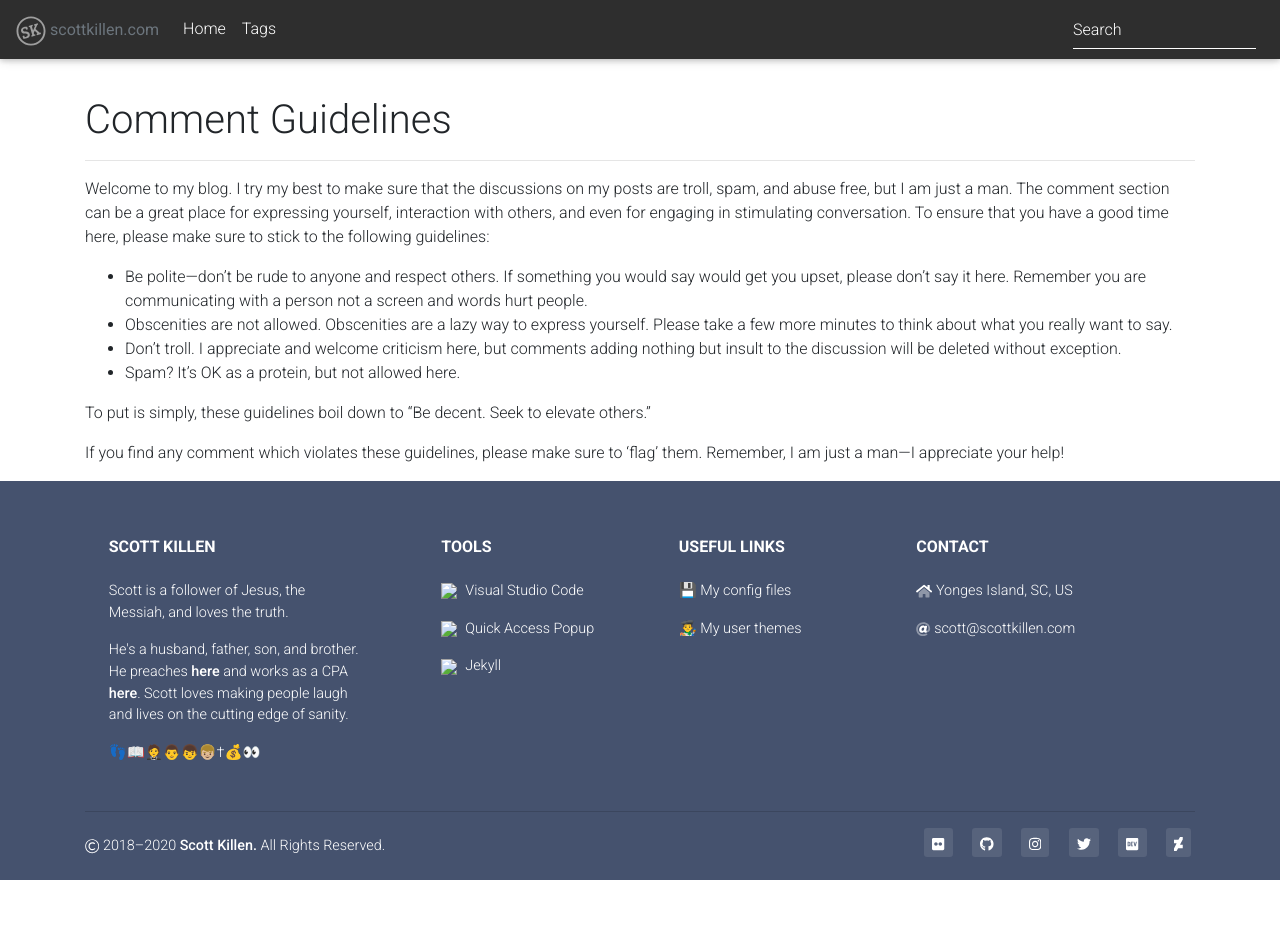
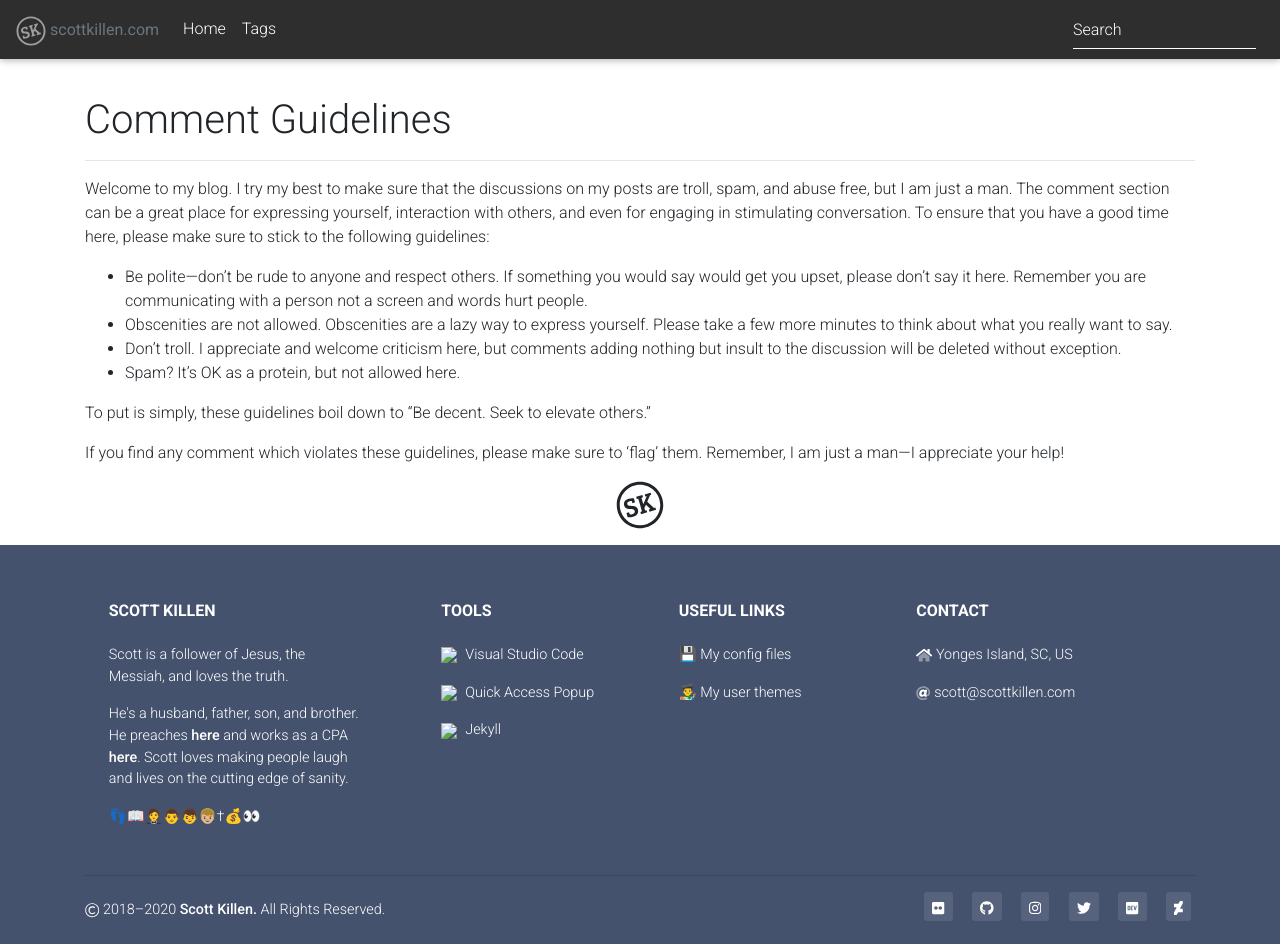
Before and after one commit to ScottKillen/scottkillen.com.obsolete, a Jekyll site: the page built from _pages/guidelines.md, in a window 1280 px wide and 944 px high. Built offline with Jekyll 4.4.1, drawn with Linux system fonts in a browser that asks for light colours; nearby versions of some CDN libraries; comment, search, counter and statistics services are not loaded.

Commit message:
Add logo to page layout

```diff
--- a/_layouts/page.html
+++ b/_layouts/page.html
@@ -16,4 +16,5 @@ layout: default
     <!-- End Featured Image -->
 
     <div class="article-post">{{content}}</div>
+    <p class="mt-3 end-logo text-center">{% include logo.svg %}</p>
 </article>
```
